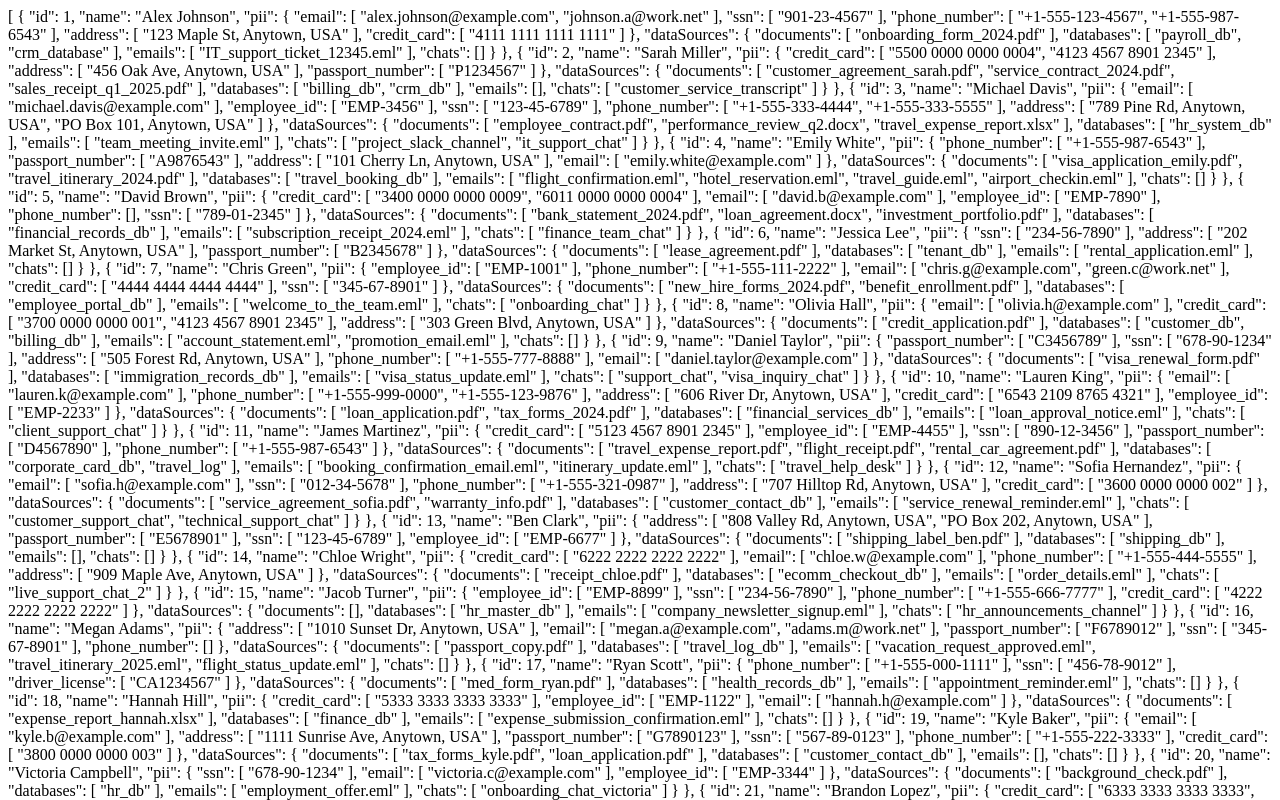
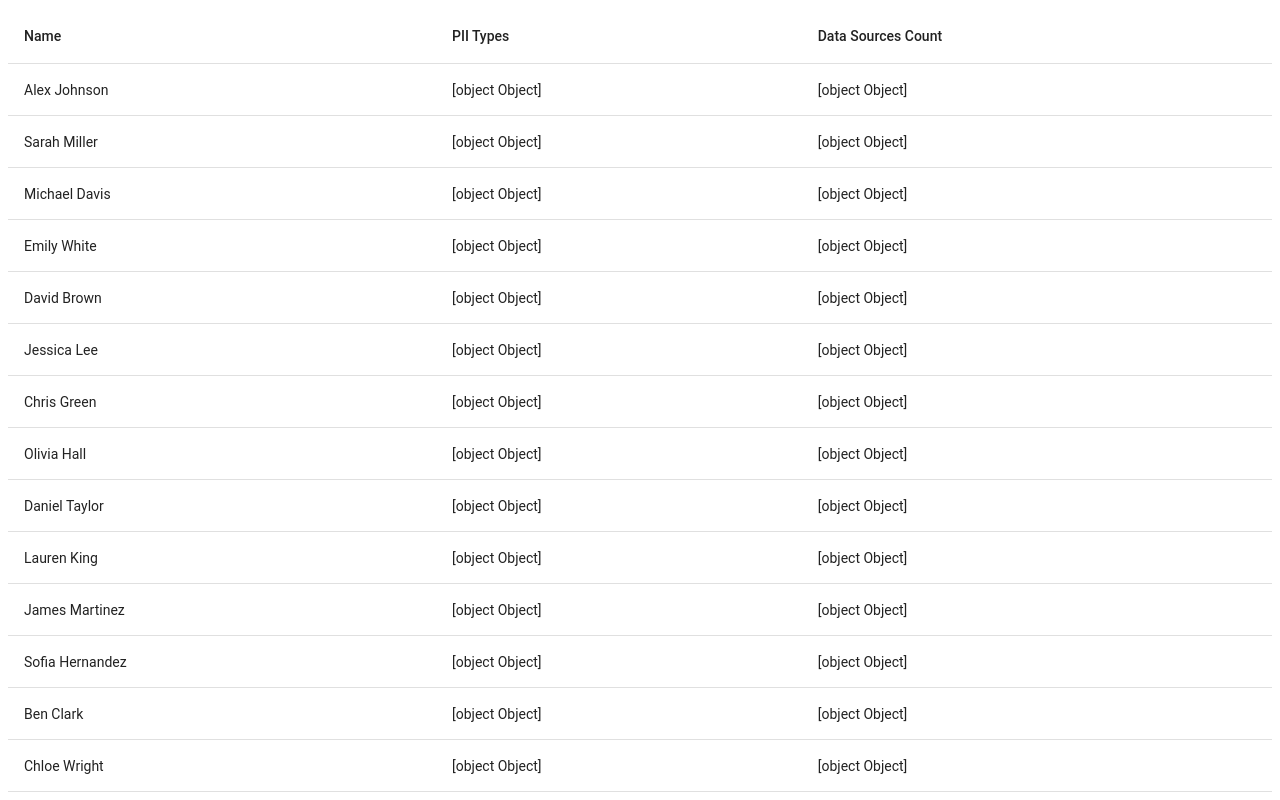
Before and after one commit to VitaliiKarpenko/1touch-pii-assignment, an Angular app: page /dashboard in a window 1280 px wide. Shown: the top 800 px of the page. Built offline with nearby package versions, Linux system fonts and the light colour scheme.

Commit message:
add mat-table

```diff
--- a/package.json
+++ b/package.json
@@ -22,10 +22,12 @@
   },
   "private": true,
   "dependencies": {
+    "@angular/cdk": "^20.2.8",
     "@angular/common": "^20.3.0",
     "@angular/compiler": "^20.3.0",
     "@angular/core": "^20.3.0",
     "@angular/forms": "^20.3.0",
+    "@angular/material": "^20.2.8",
     "@angular/platform-browser": "^20.3.0",
     "@angular/router": "^20.3.0",
     "rxjs": "~7.8.0",
--- a/src/app/components/person-dashboard/person-dashboard.html
+++ b/src/app/components/person-dashboard/person-dashboard.html
@@ -1 +1,19 @@
-{{ persons$ | async | json }}
+<table mat-table [dataSource]="(persons$ | async)!" class="mat-elevation-z8">
+  <ng-container matColumnDef="name">
+    <th mat-header-cell *matHeaderCellDef> Name </th>
+    <td mat-cell *matCellDef="let person">{{ person.name }}</td>
+  </ng-container>
+
+  <ng-container matColumnDef="piiTypes">
+    <th mat-header-cell *matHeaderCellDef>PII Types</th>
+    <td mat-cell *matCellDef="let person">{{ person.pii }}</td>
+  </ng-container>
+
+  <ng-container matColumnDef="dataSources">
+    <th mat-header-cell *matHeaderCellDef>Data Sources Count</th>
+    <td mat-cell *matCellDef="let person">{{ person.dataSources }}</td>
+  </ng-container>
+
+  <tr mat-header-row *matHeaderRowDef="displayedColumns"></tr>
+  <tr mat-row *matRowDef="let row; columns: displayedColumns;"></tr>
+</table>
--- a/src/app/components/person-dashboard/person-dashboard.ts
+++ b/src/app/components/person-dashboard/person-dashboard.ts
@@ -1,18 +1,20 @@
 import { Component, OnInit } from '@angular/core';
 import { PersonService } from '../../services/person/person.service';
 import { Person } from '../../models/person.model';
-import { AsyncPipe, JsonPipe } from '@angular/common';
+import { AsyncPipe } from '@angular/common';
 import { Observable } from 'rxjs';
+import { MatTableModule } from '@angular/material/table';
 
 @Component({
   selector: 'app-person-dashboard',
   templateUrl: './person-dashboard.html',
   styleUrls: ['./person-dashboard.scss'],
   providers: [PersonService],
-  imports: [AsyncPipe, JsonPipe]
+  imports: [AsyncPipe, MatTableModule],
 })
 export class PersonDashboard implements OnInit {
   persons$: Observable<Person[]>;
+  displayedColumns = ['name', 'piiTypes', 'dataSources'];
 
   constructor(private personService: PersonService) {
     this.persons$ = this.personService.persons$;
```
Also changed, not shown: 1 other file (tests, documents, lock files or other folders).
